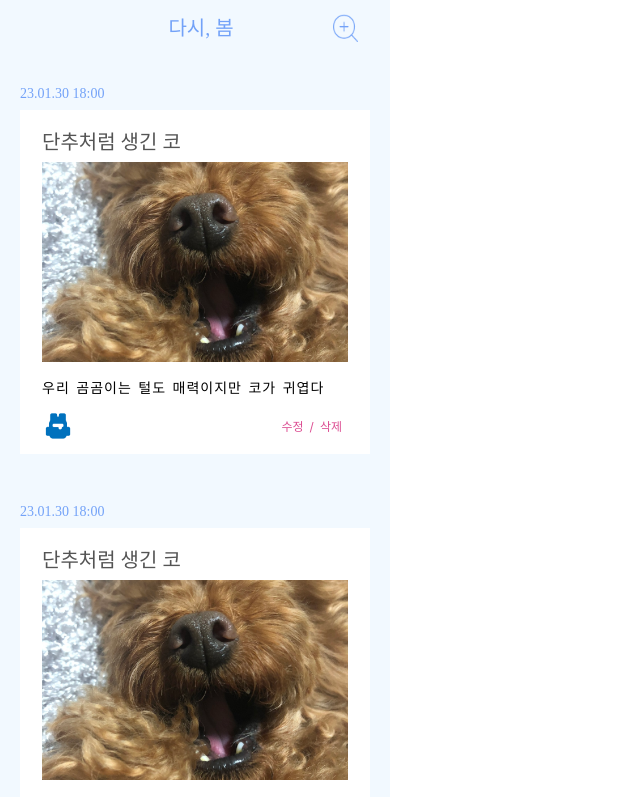
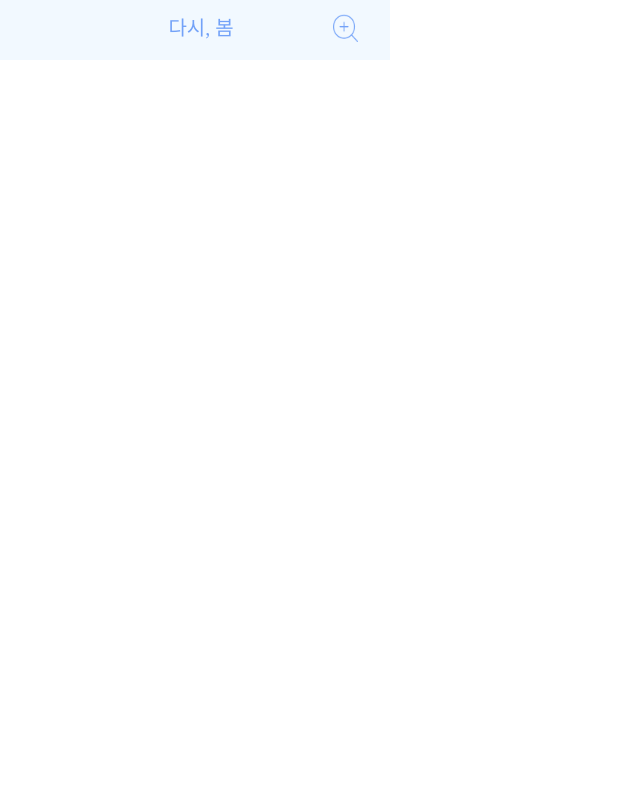
Before and after one commit to dasi-bom/experimental-function-client, a Next.js app: page /diary in a window 1280 px wide. Shown: the top 797 px of the page, without its empty margins (0-640 px from the left). Built offline with nearby package versions, Linux system fonts and the light colour scheme.

Commit message:
#19 feat: 일기 리스트 api 연동 사전 작업

```diff
--- a/components/DiaryList.tsx
+++ b/components/DiaryList.tsx
@@ -6,12 +6,23 @@ import DiaryCard from './card';
 // style
 import { DiaryListWrapper } from './diary/list/styled';
 
-const DiaryList = () => {
+interface IProps {
+  diaryList: any;
+  cursor: number;
+  petId: number;
+}
+
+const DiaryList = ({ diaryList, cursor, petId }: IProps) => {
   return (
     <DiaryListWrapper>
-      <DiaryCard />
-      <DiaryCard />
-      <DiaryCard />
+      {/* <DiaryCard /> */}
+      {diaryList && diaryList.length ? (
+        diaryList.map((item: any, key: number) => {
+          <DiaryCard key={key} item={item} />;
+        })
+      ) : (
+        <></>
+      )}
     </DiaryListWrapper>
   );
 };
--- a/container/DiaryListContainer.tsx
+++ b/container/DiaryListContainer.tsx
@@ -1,13 +1,33 @@
-import React from 'react';
+import React, { useEffect, useState } from 'react';
 
 // components
 import Layout from 'components/common/Layout/Layout';
 import DiaryList from 'components/DiaryList';
 
+// services
+import { getDiaryList } from '../services/diary';
+import { useRouter } from 'next/router';
+
 const DiaryListContainer = () => {
+  const router = useRouter();
+
+  const [diaryList, setDiaryList] = useState<any>([]);
+  const [cursor, setCursor] = useState<number>(0);
+  const [petId, setPetId] = useState<number>(0);
+
+  useEffect(() => {
+    // getDiaryList({ cursor, petId })
+    //   .then((res) => {
+    //     console.log(res);
+    //   })
+    //   .catch((err) => {
+    //     console.error(err);
+    //   });
+  }, [cursor, petId]);
+
   return (
     <Layout>
-      <DiaryList />
+      <DiaryList diaryList={diaryList} cursor={cursor} petId={petId} />
     </Layout>
   );
 };
```
